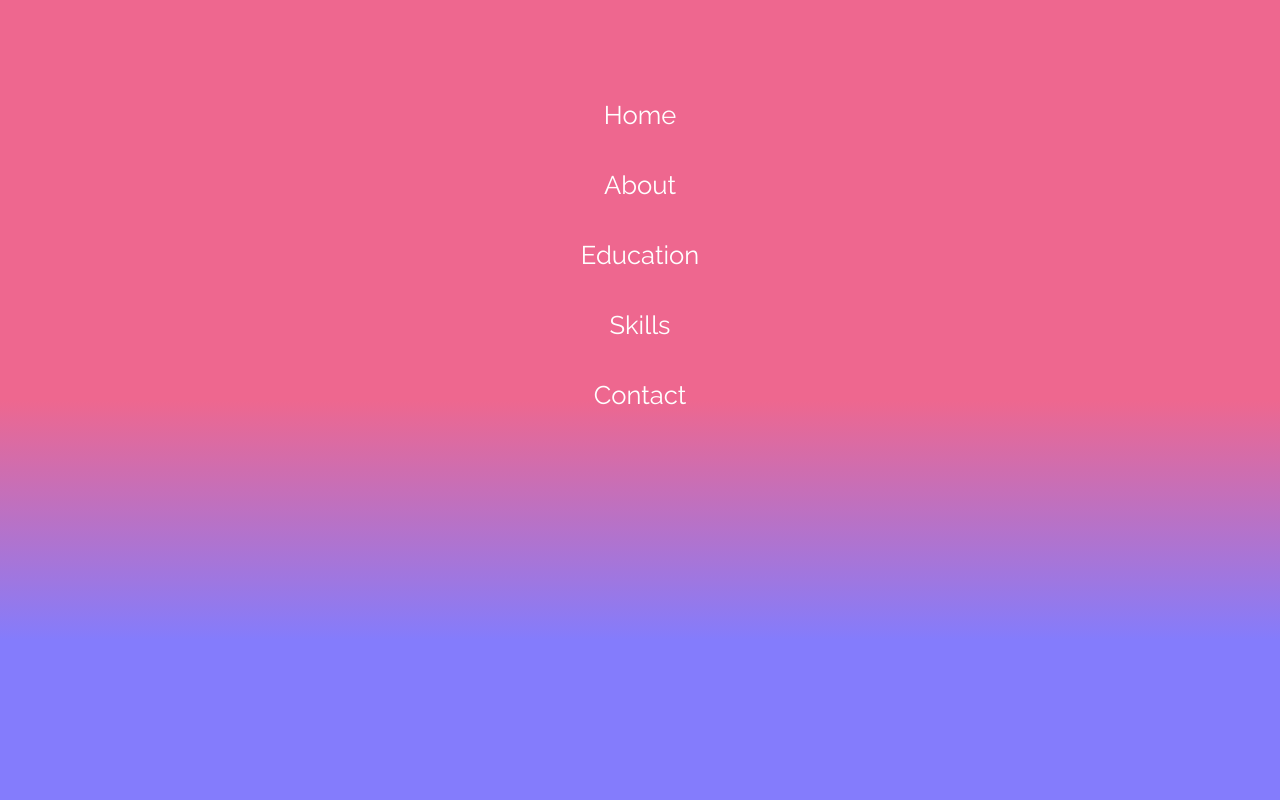
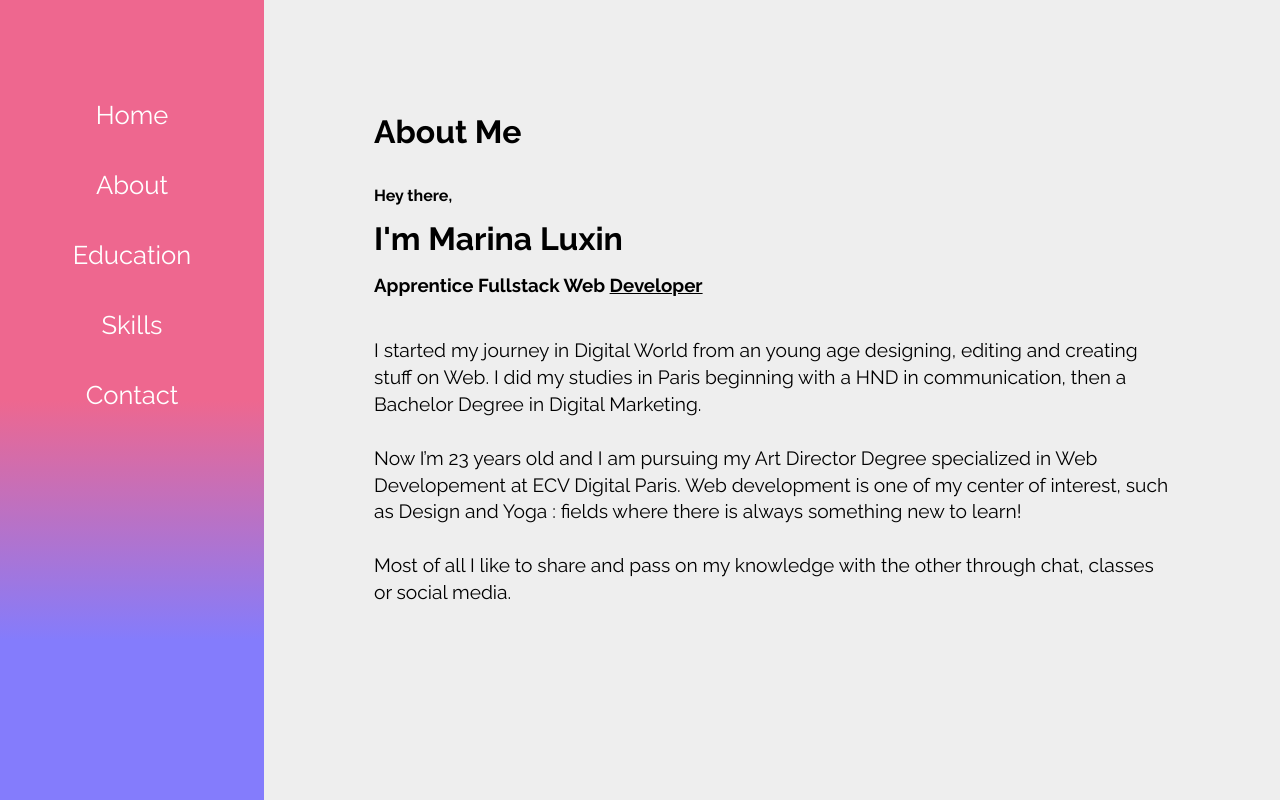
Before and after one commit to Rinaroar/react_portfolio, a React (Create React App) app in the folder portfolio_website_reactjs/: page /about in a window 1280 px wide. Built offline with nearby package versions, Linux system fonts and the light colour scheme.

Commit message:
finished About.js + style

```diff
--- a/portfolio_website_reactjs/src/App.css
+++ b/portfolio_website_reactjs/src/App.css
@@ -86,3 +86,16 @@ color: #9a9b9c;
 .social i:hover {
   color: rgba(132,124,252,1);
 }
+
+.subtopic {
+  margin:10px 10px 30px 10px !important;
+}
+
+p {
+  font-size: var(--fontsize-p);
+}
+
+h1, h2, h3, h4, p {
+  margin: 10px;
+  line-height: 1.4em;
+}
--- a/portfolio_website_reactjs/src/App.js
+++ b/portfolio_website_reactjs/src/App.js
@@ -3,6 +3,7 @@ import './App.css';
 import {BrowserRouter as Router, Route} from "react-router-dom";
 import Navbar from './components/Navbar';
 import Home from './contents/Home';
+import About from './contents/About';
 
 
 function App() {
@@ -10,9 +11,15 @@ function App() {
     <Router>
       <div className="App">
         <Navbar />
+
         <Route exact path="/">
           <Home />
         </Route>
+
+        <Route exact path="/about">
+          <About />
+        </Route>
+
       </div>
     </Router>
     )
@@ -23,4 +30,5 @@ export default App;
 
 
 {/* <Route> is the subtag of <Router> or <BrowserRouter>,
-with <Route> we decide what content has to be rendered based on the path/URL. */}
+with <Route> we decide what content has to be rendered based on the path/URL.
+--> “exact” attribute is used when we have multiple identical paths.*/}
--- a/portfolio_website_reactjs/src/components/Navbar.js
+++ b/portfolio_website_reactjs/src/components/Navbar.js
@@ -7,7 +7,7 @@ class Navbar extends Component {
         return (
             <nav>
               <ul>
-                <Navitem item="Home" tolink="/home"></Navitem>
+                <Navitem item="Home" tolink="/"></Navitem>
                 <Navitem item="About" tolink="/about"></Navitem>
                 <Navitem item="Education" tolink="/education"></Navitem>
                 <Navitem item="Skills" tolink="/skills"></Navitem>
--- a/portfolio_website_reactjs/src/components/Social.js
+++ b/portfolio_website_reactjs/src/components/Social.js
@@ -4,9 +4,9 @@ class Social extends Component {
   render() {
     return (
       <div class="social">
-        <a href="https://github.com/naaficodes" target="_blank"><i class="fab fa-github"></i></a>
-        <a href="https://Instagram.com/iam_naafi" target="_blank"><i class="fab fa-instagram"></i></a>
-        <a href="https://Linkedin.com/in/naafi" target="_blank"><i class="fab fa-linkedin-in"></i></a>
+        <a href="https://github.com/Rinaroar" target="_blank"><i class="fab fa-github"></i></a>
+        <a href="https://Instagram.com/" target="_blank"><i class="fab fa-instagram"></i></a>
+        <a href="https://Linkedin.com/" target="_blank"><i class="fab fa-linkedin-in"></i></a>
       </div>
     )
   }
--- a/portfolio_website_reactjs/src/contents/About.js
+++ b/portfolio_website_reactjs/src/contents/About.js
@@ -0,0 +1,24 @@
+import React, { Component } from 'react';
+
+class About extends Component {
+  render() {
+    return (
+      <div className="condiv">
+        <h1 className="subtopic">About Me</h1>
+        <h4>Hey there,</h4>
+        <h1>I'm Marina Luxin</h1>
+        <h3>Apprentice Fullstack Web <u>Developer</u></h3>
+        <br></br>
+          <p>I started my journey in Digital World from an young age designing, editing and creating stuff on Web.
+            I did my studies in Paris beginning with a HND in communication, then a Bachelor Degree in Digital Marketing.
+            <br/>
+            <br/>Now I’m 23 years old and I am pursuing my Art Director Degree specialized in Web Developement at ECV Digital Paris.
+            Web development is one of my center of interest, such as Design and Yoga : fields where there is always something new to learn!
+            <br/>
+            <br/>Most of all I like to share and pass on my knowledge with the other through chat, classes or social media.
+          </p>
+      </div>
+    )
+  }
+}
+export default About
```
Lines whose indentation alone changed are shown as unchanged.
